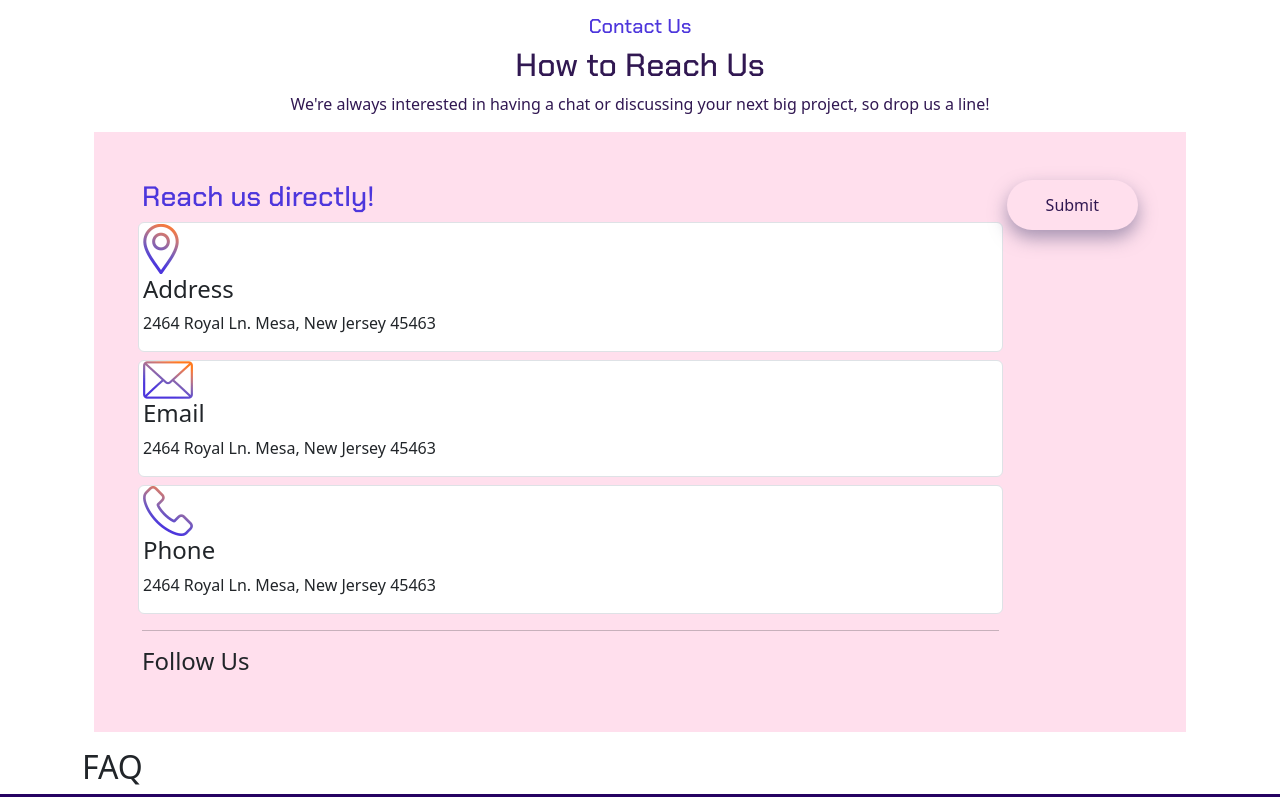
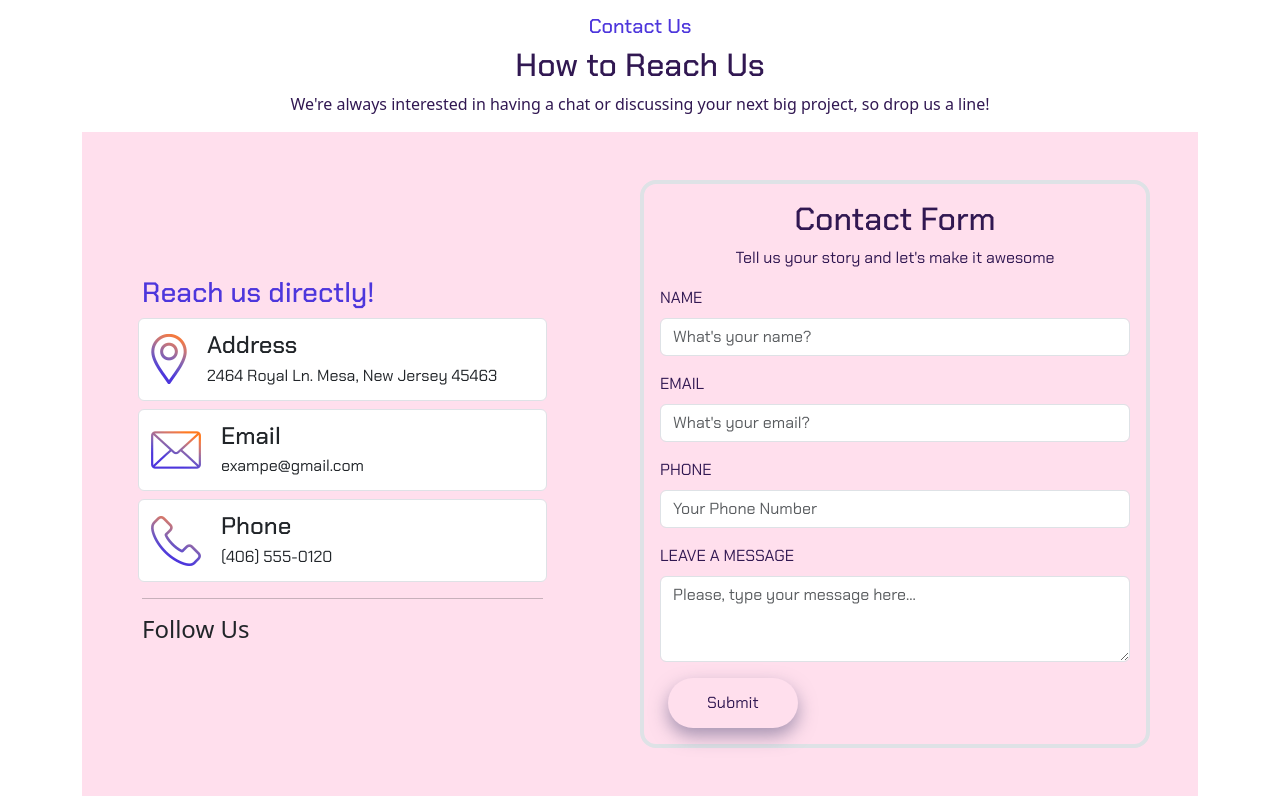
Before and after one commit to IvanTorzoni/proj-html-vuejs, a Vue app: page /contact in a window 1280 px wide. Shown: the part 1123-1920 px from the top of the page. Built offline with nearby package versions, Linux system fonts and the light colour scheme.

Commit message:
feat: added raw structure - Contact Form - ContactPage

```diff
--- a/src/components/sharedComponents/InfoCard.vue
+++ b/src/components/sharedComponents/InfoCard.vue
@@ -20,17 +20,17 @@ export default {
 
 <template>
 
-   <div class="border rounded-2 bg-white">
+   <div class="border rounded-2 bg-white d-flex align-items-center justify-content-start">
 
-      <div>
+      <div class="p-2">
          <img :src="getImg(cardElem.imgPath)" alt="">
       </div>
 
-      <div>
+      <div class="ms-font-cp p-2">
 
-         <h4>{{ cardElem.title }}</h4>
+         <h4 class="m-1">{{ cardElem.title }}</h4>
 
-         <p>{{ cardElem.info }}</p>
+         <p class="m-1">{{ cardElem.info }}</p>
 
       </div>
 
--- a/src/components/sharedComponents/SimpleButton.vue
+++ b/src/components/sharedComponents/SimpleButton.vue
@@ -5,6 +5,8 @@ export default {
 
       bgColor: String,
       color: String,
+      type: String,
+      text: String,
 
    }
 
@@ -14,7 +16,7 @@ export default {
 
 <template>
 
-   <button class="ms-btn btn rounded-pill ms-2" :class="bgColor, color">Submit</button>
+   <button :type="type" class="ms-btn btn rounded-pill ms-2" :class="bgColor, color"> {{ text }}</button>
 
 </template>
 
--- a/src/pages/ContactPage.vue
+++ b/src/pages/ContactPage.vue
@@ -24,12 +24,12 @@ export default {
         {
           title: "Email",
           imgPath: "email",
-          info: "2464 Royal Ln. Mesa, New Jersey 45463",
+          info: "exampe@gmail.com",
         },
         {
           title: "Phone",
           imgPath: "phone",
-          info: "2464 Royal Ln. Mesa, New Jersey 45463",
+          info: "(406) 555-0120",
         },
 
       ]
@@ -52,19 +52,21 @@ export default {
 
         <h2 class="ms-font-cp ms-text-d-purple text-center">How to Reach Us</h2>
 
-        <p class="font-b ms-text-d-purple">We're always interested in having a chat or discussing your next big project, so drop us a line!</p>
+        <p class="font-b ms-text-d-purple text-center">We're always interested in having a chat or discussing your next
+          big project,
+          so drop us a line!</p>
 
         <!-- Info&ContactForm -->
-        <div class="ms-bg-pink d-flex justify-content-between p-5">
+        <div class="row ms-bg-pink d-flex justify-content-between align-items-center p-5">
 
           <!-- Infos -->
-          <div>
+          <div class="col-5">
 
             <h3 class="ms-font-cp ms-text-l-purple">Reach us directly!</h3>
 
             <div class="row g-2">
 
-              <InfoCard class="col-12" v-for="card in infoCardList" :cardElem="card"/>
+              <InfoCard class="col-12" v-for="card in infoCardList" :cardElem="card" />
 
             </div>
 
@@ -81,9 +83,49 @@ export default {
           <!-- Infos -->
 
           <!-- ContactForm -->
-          <div>
+          <div class="col-6 border border-4 rounded-4 p-3 ms-font-cp ms-text-d-purple">
 
-            <SimpleButton bgColor="ms-bg-pink" color="ms-text-d-purple" />
+            <h2 class="text-center">Contact Form</h2>
+
+            <p class="text-center">Tell us your story and let's make it awesome</p>
+
+            <form>
+
+              <div class="mb-3">
+
+                <label for="user-name" class="form-label">NAME</label>
+
+                <input type="text" class="form-control" id="user-name" aria-describedby="emailHelp" placeholder="What's your name?">
+
+              </div>
+
+              <div class="mb-3">
+
+                <label for="user-email" class="form-label">EMAIL</label>
+
+                <input type="email" class="form-control" id="user-email" placeholder="What's your email?">
+
+              </div>
+
+              <div class="mb-3">
+
+                <label for="user-phone" class="form-label">PHONE</label>
+
+                <input type="number" class="form-control" id="user-phone" placeholder="Your Phone Number">
+
+              </div>
+
+              <div class="mb-3">
+
+                <label for="user-text" class="form-label">LEAVE A MESSAGE</label>
+
+                <textarea class="form-control" id="user-text" rows="3" placeholder="Please, type your message here..."></textarea>
+
+              </div>
+
+              <SimpleButton type="submit" text="Submit" bgColor="ms-bg-pink" color="ms-text-d-purple" />
+
+            </form>
 
           </div>
           <!-- /ContactForm -->
```
